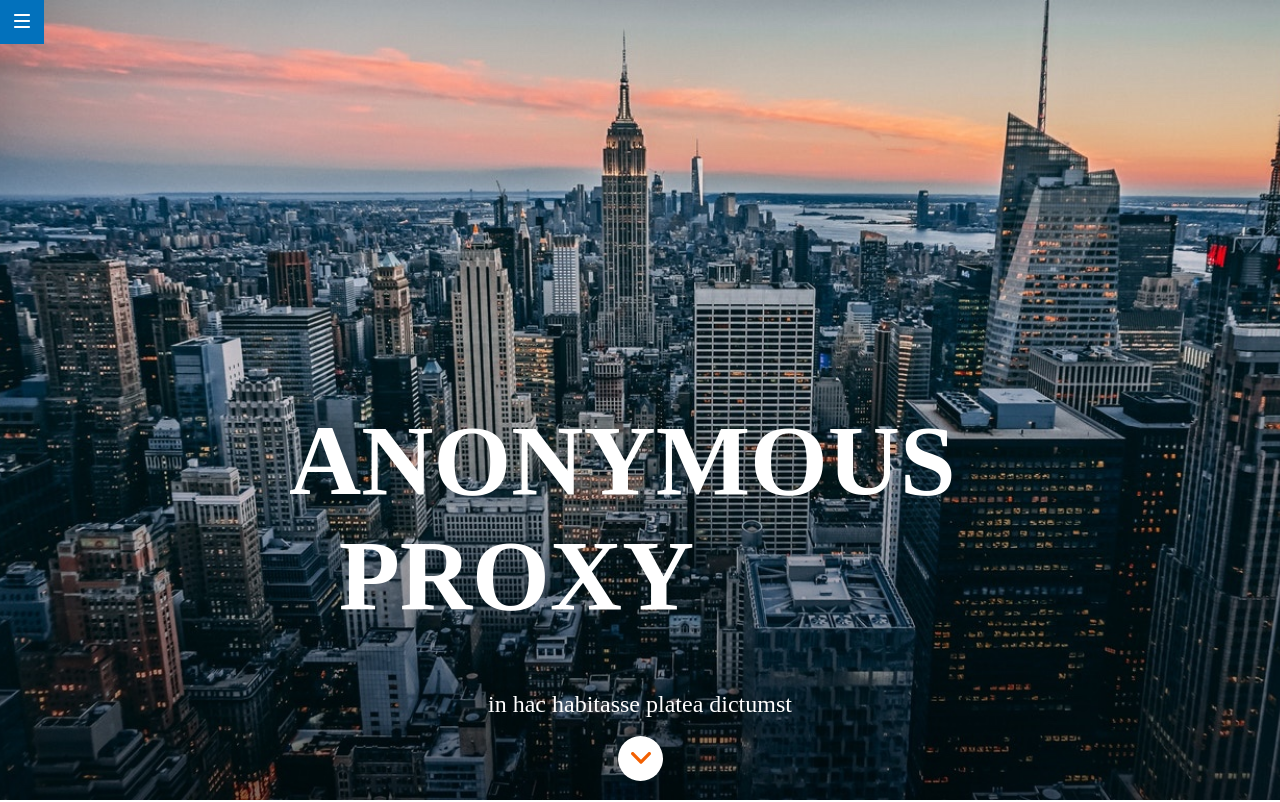
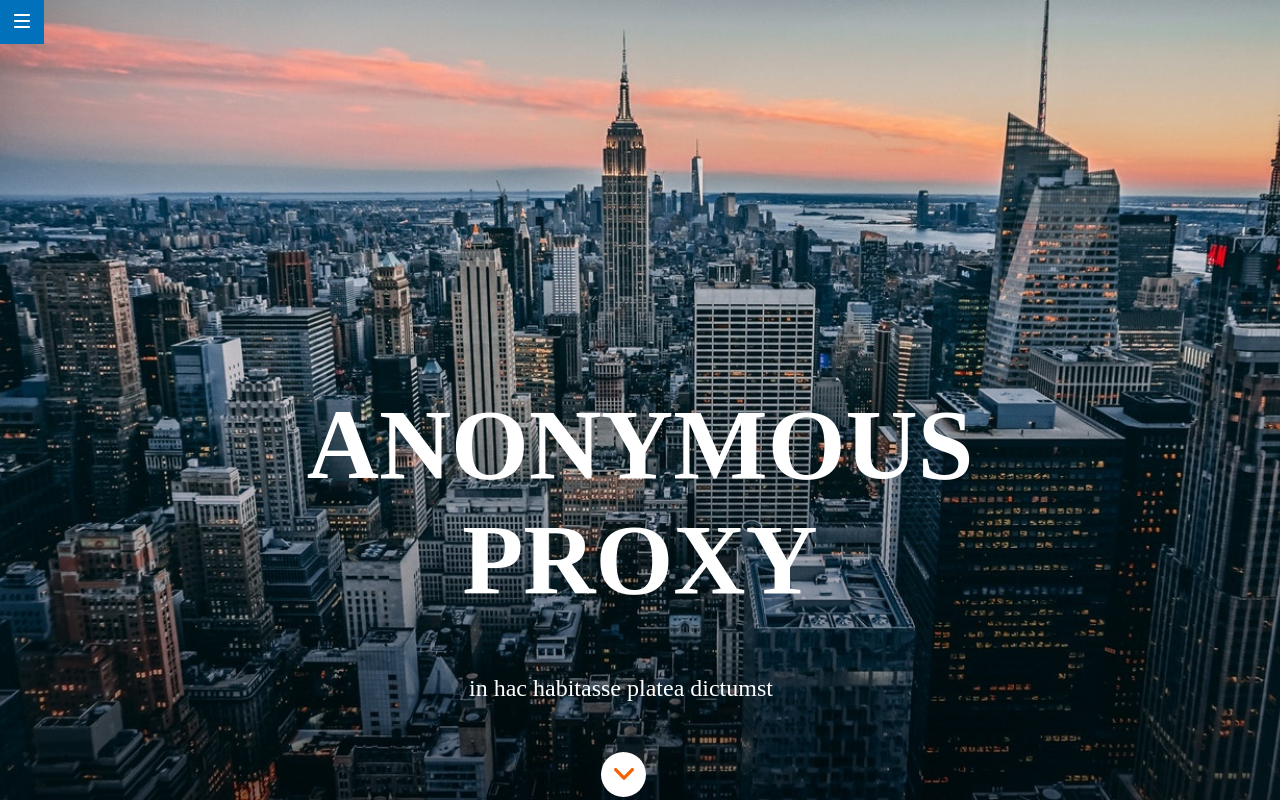
Before and after one commit to Liliaborrazas/e-s1-evaluacion-final-Liliaborrazas, a website: page docs/index.html in a window 1280 px wide. Shown: the top 802 px of the page. Drawn offline with nearby package versions, Linux system fonts and the light colour scheme; files that its build step writes are made by us from their sources.

Commit message:
hero web

```diff
--- a/_src/assets/scss/components/_hero.scss
+++ b/_src/assets/scss/components/_hero.scss
@@ -94,25 +94,16 @@
     .hero--title{
         width: 730px;
         height: 264px;
-    }
+        }
     .title{
         font-size: 100px;
-        margin-left: 275px;
-        text-align: center;
 
     }
-    .hero--text{
 
-        width: 730px;
-        margin-left: 275px;
-        margin-right: 275px;
-        text-align: center;
-
-        }
         .hero--arrow{
-        margin-left: 618px;
-        margin-right: 617px;
-        margin-top: 13px;
+        margin-left: 340px;
+        margin-right: 362px;
+        margin-top: 45px;
 
         }
 }
```
